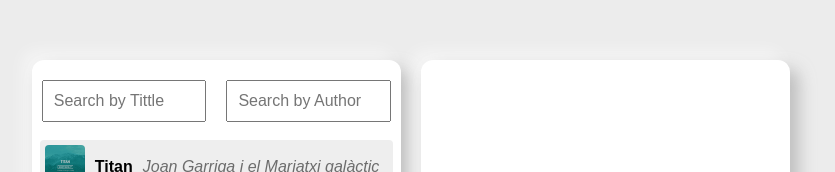
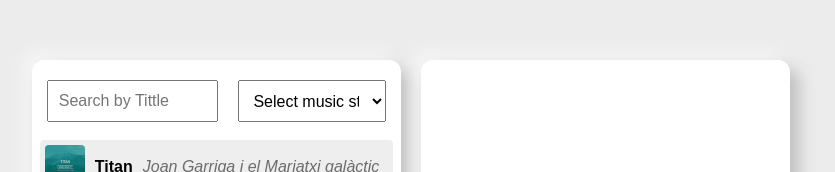
Before and after one commit to puriosuoc/FP.211.Producto2, an Angular app: page / in a window 1280 px wide. Shown: the top 172 px of the page, without its empty margins (229-1064 px from the left). Built offline with nearby package versions, Linux system fonts and the light colour scheme.

Commit message:
Nuevo filtro + Lista

```diff
--- a/src/app/list/list.component.html
+++ b/src/app/list/list.component.html
@@ -3,15 +3,22 @@
   <div class="list">
 
     <div class="filtros">
-
       <input type="text" [(ngModel)]="searchTittle" placeholder="Search by Tittle" class="tittle">
-      <input type="text" [(ngModel)]="searchSubtittle" placeholder="Search by Author" class="subtittle">
-
+      <select [(ngModel)]="searchStyle" class="subtittle">
+        <option value="">Select music style</option>
+        <option value="">All</option>
+        <option>Pop</option>
+        <option>Rock</option>
+        <option>Clásica</option>
+        <option>Power Metal</option>
+        <option>Trap</option>
+        <option>Pop Rock</option>
+      </select>
     </div>
 
     <ul class="songs">
       <ng-container *ngFor="let song of songs">
-        <div *ngIf="song.tittle.toLowerCase().includes(searchTittle.toLowerCase()) && song.subtittle.toLowerCase().includes(searchSubtittle.toLowerCase())">
+        <div *ngIf="song.tittle.toLowerCase().includes(searchTittle.toLowerCase()) && song.style.toLowerCase().includes(searchStyle.toLowerCase())">
           <li [class.selected]="song === selectedSong" (click)="onSelect(song)">
             <div class="songlist">
               <div class="portada"><img src="{{song.image}}" class="miniportada"></div>
--- a/src/app/list/list.component.ts
+++ b/src/app/list/list.component.ts
@@ -13,7 +13,7 @@ export class ListComponent implements OnInit {
   public songs: Song[];
   selectedSong: Song | undefined;
   searchTittle: string = '';
-  searchSubtittle: string = '';
+  searchStyle: string = '';
 
   constructor(protected songService: SongService) {
     this.songs = [];
--- a/src/app/player/player.component.css
+++ b/src/app/player/player.component.css
@@ -99,6 +99,8 @@ i {
 
 }
 
+/* Barra de volumen */
+
 .volumen{
   width: 97%;
   display: flex;
@@ -139,6 +141,8 @@ i {
   margin-left: 8px;
 }
 
+/* Barra de progreso */
+
 .progress-bar {
   width: 100%;
   height: 5px;
@@ -156,8 +160,6 @@ i {
   background-color: #007bff;
   border-radius: 10px;
 }
-
-/*HOLA*/
 
 .barratiempo {
   position: relative;
--- a/src/app/player/player.component.ts
+++ b/src/app/player/player.component.ts
@@ -7,8 +7,10 @@ import {SongService} from "../song.service";
   templateUrl: './player.component.html',
   styleUrls: ['./player.component.css']
 })
+
 export class PlayerComponent implements OnInit {
   selectedSong: Song | null = null;
+
   cursor = 0;
   audio: HTMLAudioElement = new Audio('');
   playing: boolean = false;
@@ -17,16 +19,27 @@ export class PlayerComponent implements OnInit {
 
   circlePosition = '0%';
 
-
   constructor(protected songService: SongService) {}
   progress = 0;
 
   ngOnInit() {
     this.songService.playEvent.subscribe((song: Song) => {
+      this.stopCurrentSong();
+
       this.selectedSong = song;
-      this.audio.volume = 0.3;
+      this.audio.src = this.selectedSong.url;
+      this.audio.currentTime = this.currentTime;
       this.buttonActive = false;
+      this.currentTime = 0;
     });
+  }
+
+  stopCurrentSong() {
+    this.audio.pause();
+    this.playing = false;
+    this.buttonActive = false;
+    this.currentTime = 0;
+    this.progress = 0;
   }
 
   playSound() {
@@ -86,6 +99,4 @@ export class PlayerComponent implements OnInit {
     return `${hour}:${minute}:${second}`;
   }
 
-
-
 }
--- a/src/app/song/song.component.html
+++ b/src/app/song/song.component.html
@@ -15,9 +15,11 @@
     </div>
 
   </div>
+
   <div class="selection" *ngIf="!selectedSong">
     <div>
       <p class="alert">Select a song! </p>
     </div>
   </div>
+
 </div>
```
Also changed, not shown: src/app/player/player.component.html (+9 -5 lines). Lines whose indentation alone changed are shown as unchanged.
